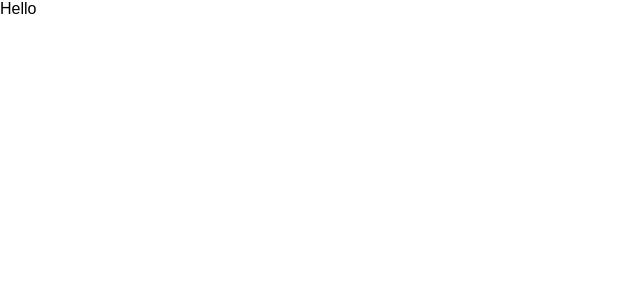
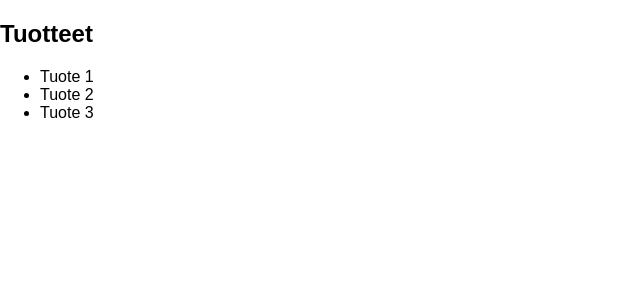
Before and after one commit to J0ne/FS-labra2018, a React (Create React App) app in the folder front-end/ware_app/: page / in a window 1280 px wide. Shown: the top 300 px of the page, without its empty margins (0-640 px from the left). Built offline with nearby package versions, Linux system fonts and the light colour scheme; data requests are answered from the project's data file.

Commit message:
productReducer ja tarvittavia kirjastoja. Nyt putki toimii demoasteella: data storeen reducerin kautta

```diff
--- a/front-end/ware_app/package.json
+++ b/front-end/ware_app/package.json
@@ -10,7 +10,8 @@
     "react-dom": "^16.2.0",
     "react-redux": "^5.0.7",
     "react-scripts": "1.1.1",
-    "redux": "^3.7.2"
+    "redux": "^3.7.2",
+    "redux-thunk": "^2.2.0"
   },
   "scripts": {
     "start": "react-scripts start",
--- a/front-end/ware_app/src/App.js
+++ b/front-end/ware_app/src/App.js
@@ -1,30 +1,37 @@
 import React, { Component } from 'react';
 import {Provider} from 'react-redux'
 import productService from './services/products'
+import ConnectedProductList from './components/ProductList'
+import { productInitialization } from './reducers/productReducer'
+import { connect } from 'react-redux'
 
 class App extends Component {
+  constructor(props) {
+    super(props)
+    this.state = {
+      products: []
+    }
+  }
 
-  componentDidMount() {
-
-    const all = productService.getAll().then(res => console.log(res));
+  componentDidMount = async () => {
+    this.props.productInitialization()
 
   }
   render() {
     return (
-      <div>
       <div className="App">
-        <header className="App-header">
-        Hello
-        </header>
-        {/* <ul>
-        {products.getAll().map( p => <li key={p.id}>{p.name}</li>)}
-        </ul> */}
+        <ul>
+        {this.state.products.map( p => <li key={p.id}>{p.nimi}</li>)}
+        </ul>
         <p className="App-intro">
         </p>
-      </div>
+        <ConnectedProductList store={this.props.store} />
       </div>
     );
   }
 }
 
-export default App;
+export default connect(
+  null,
+  { productInitialization }
+)(App)
--- /dev/null
+++ b/front-end/ware_app/src/components/ProductList.js
@@ -0,0 +1,29 @@
+import React from 'react'
+import { connect } from 'react-redux'
+
+class ProductList extends React.Component {
+
+    render() {
+        return (
+            <div>
+                <h2>Tuotteet</h2>
+                <ul>
+                    {this.props.products.map(t => <li key={t.id}>{t.nimi}</li> )}
+                </ul>
+            </div>
+        )
+    }
+}
+const mapStateToProps = (state) => {
+    console.log(state.products)
+    return {
+        products: state.products
+    }
+}
+
+const ConnectedProductList = connect(
+    mapStateToProps,
+    null
+)(ProductList)
+
+export default ConnectedProductList
--- a/front-end/ware_app/src/index.js
+++ b/front-end/ware_app/src/index.js
@@ -2,5 +2,5 @@ import React from 'react';
 import ReactDOM from 'react-dom';
 import './index.css';
 import App from './App';
-
-ReactDOM.render(<App />, document.getElementById('root'));
+import store from './store'
+ReactDOM.render(<App store={store} />, document.getElementById('root'));
--- /dev/null
+++ b/front-end/ware_app/src/reducers/productReducer.js
@@ -0,0 +1,28 @@
+import productService from '../services/products'
+
+const reducer = (state = [], action) => {
+    console.log(state, action)
+
+    if (action.type === 'CREATE') {
+        return [...state, action.data]
+    }
+    if (action.type === 'INIT_PRODUCTS') {
+        return action.data
+    }
+
+    return state
+}
+
+
+export const productInitialization = (data) => {
+    return async (dispatch) => {
+        const products = await productService.getAll()
+        dispatch({
+            type: 'INIT_PRODUCTS',
+            data: products
+        })
+
+    }
+}
+
+export default reducer
--- /dev/null
+++ b/front-end/ware_app/src/store.js
@@ -0,0 +1,13 @@
+import { createStore, combineReducers, applyMiddleware } from 'redux'
+import thunk from 'redux-thunk'
+import productReducer from './reducers/productReducer'
+const reducer = combineReducers({
+    products: productReducer
+})
+
+const store = createStore(
+    reducer,
+    applyMiddleware(thunk)
+)
+
+export default store
```
Also changed, not shown: front-end/ware_app/tuntikirjanpitoa.txt, 1 other file (tests, documents, lock files or other folders).
